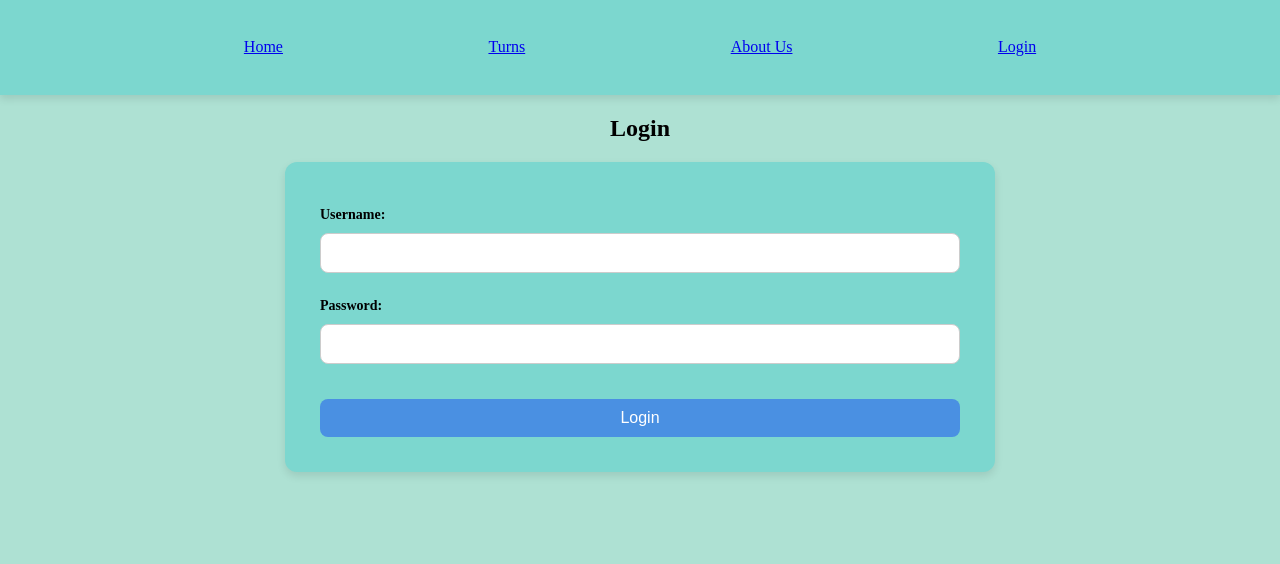
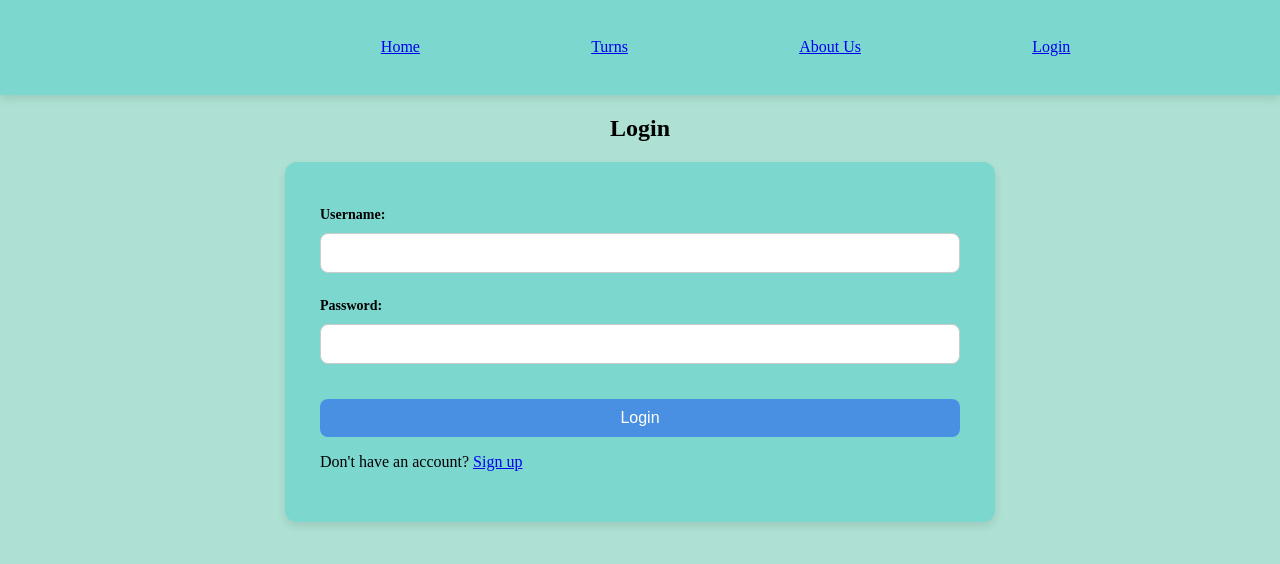
Before and after one commit to AleFalces/ShiftManager-Proyect, a React (Vite) app in the folder front/Turns-Proyect-Front/: page /login in a window 1280 px wide. Shown: the top 564 px of the page. Built offline with nearby package versions, Linux system fonts and the light colour scheme.

Commit message:
register user Front

```diff
--- a/front/Turns-Proyect-Front/redux/userSlice.js
+++ b/front/Turns-Proyect-Front/redux/userSlice.js
@@ -2,14 +2,15 @@ import { createSlice } from "@reduxjs/toolkit";
 
 const initialState = {
   users: {},
+  isAuthenticated: false,
 };
 
 const userSlice = createSlice({
-  name: "users",
+  name: "user",
   initialState,
   reducers: {
     userLogin: (state, action) => {
-      state.user = action.payload;
+      state.users = action.payload;
       state.isAuthenticated = true;
     },
   },
--- a/front/Turns-Proyect-Front/src/components/NavBar/Navbar.jsx
+++ b/front/Turns-Proyect-Front/src/components/NavBar/Navbar.jsx
@@ -1,23 +1,33 @@
 import styles from "./NavBar.module.css";
-import { Link } from "react-router-dom";
+import { Link, useLocation } from "react-router-dom";
+import { useSelector } from "react-redux";
+let Navbar = () => {
+  const user = useSelector((state) => state.users.isAuthenticated);
+  const location = useLocation();
 
-let Navbar = () => {
-  const userHaveAcount = true;
   return (
     <div className={styles.Navbar}>
+      <img src="../" alt=""></img>
+
+      {location.pathname !== "/" && (
         <Link to="/">
           <span>Home</span>
         </Link>
+      )}
+      {location.pathname !== "/turns" && (
         <Link to="/turns">
           <span>Turns</span>
         </Link>
+      )}
+      {location.pathname !== "/about" && (
         <Link to="/about">
           <span>About Us</span>
         </Link>
+      )}
 
-      {userHaveAcount === false ? (
+      {user === true ? (
         <Link to="/register">
-          <span>Register</span>
+          <span>User Panel</span>
         </Link>
       ) : (
         <Link to="/login">
--- a/front/Turns-Proyect-Front/src/services/userServices.js
+++ b/front/Turns-Proyect-Front/src/services/userServices.js
@@ -20,9 +20,10 @@ export const getUserById = async (id) => {
   }
 };
 
-export const postCreateUser = async (usernData) => {
+export const postCreateUser = async (userData) => {
   try {
-    const response = await apiServices.put(`${path}/register`, usernData);
+    console.log("SOY USERDATA Y ESTOY EN POSTcREATE: ", userData);
+    const response = await apiServices.post(`${path}/register`, userData);
     return response;
   } catch (error) {
     throw new Error(`Erro fetchin : ${error.message}`);
@@ -31,10 +32,7 @@ export const postCreateUser = async (usernData) => {
 
 export const putLoginUser = async (loginData) => {
   try {
-    console.log(loginData);
-
     const response = await apiServices.post(`${path}/login`, loginData);
-    console.log(response.data);
     return response.data;
   } catch (error) {
     throw new Error(`Erro fetchin : ${error.message}`);
--- a/front/Turns-Proyect-Front/src/utils/Validations.js
+++ b/front/Turns-Proyect-Front/src/utils/Validations.js
@@ -10,7 +10,7 @@ const validate = (state) => {
 
   if (!state.phone) {
     errors.phone = "Phone number is required";
-  } else if (!/^\d{10}$/.test(state.phone.toString())) {
+  } else if (!/^\d{9}$/.test(state.phone.toString())) {
     errors.phone = "Invalid phone number";
   }
   if (!state.username.trim()) errors.username = "Username is required";
--- a/front/Turns-Proyect-Front/src/views/LoginForm/LoginForm.jsx
+++ b/front/Turns-Proyect-Front/src/views/LoginForm/LoginForm.jsx
@@ -3,7 +3,7 @@ import styles from "./LoginForm.module.css";
 import validatelogin from "../../utils/ValidateLogin";
 import { putLoginUser } from "../../services/userServices";
 import { useDispatch } from "react-redux";
-import { useNavigate } from "react-router-dom";
+import { useNavigate, Link } from "react-router-dom";
 import { userLogin } from "../../../redux/userSlice";
 
 let LoginForm = () => {
@@ -70,6 +70,11 @@ let LoginForm = () => {
         )}
 
         <button type="submit">Login</button>
+        <div>
+          <p>
+            Don't have an account? <Link to="/register">Sign up</Link>
+          </p>
+        </div>
       </form>
     </div>
   );
--- a/front/Turns-Proyect-Front/src/views/RegisterForm/RegisterForm.jsx
+++ b/front/Turns-Proyect-Front/src/views/RegisterForm/RegisterForm.jsx
@@ -10,6 +10,7 @@ let RegisterForm = () => {
     phone: 0,
     username: "",
     password: "",
+    type: "user",
   });
 
   let [Error, setError] = useState({});
@@ -23,7 +24,6 @@ let RegisterForm = () => {
     });
 
     setError(validate(FormState));
-    console.log(Error);
   };
 
   let handlerSubmit = (event) => {
```
Also changed, not shown: front/Turns-Proyect-Front/public/istockphoto-1196233488-1024x1024.jpg (added), front/Turns-Proyect-Front/src/assets/istockphoto-1196233488-612x612.jpg (added). Lines whose indentation alone changed are shown as unchanged.
